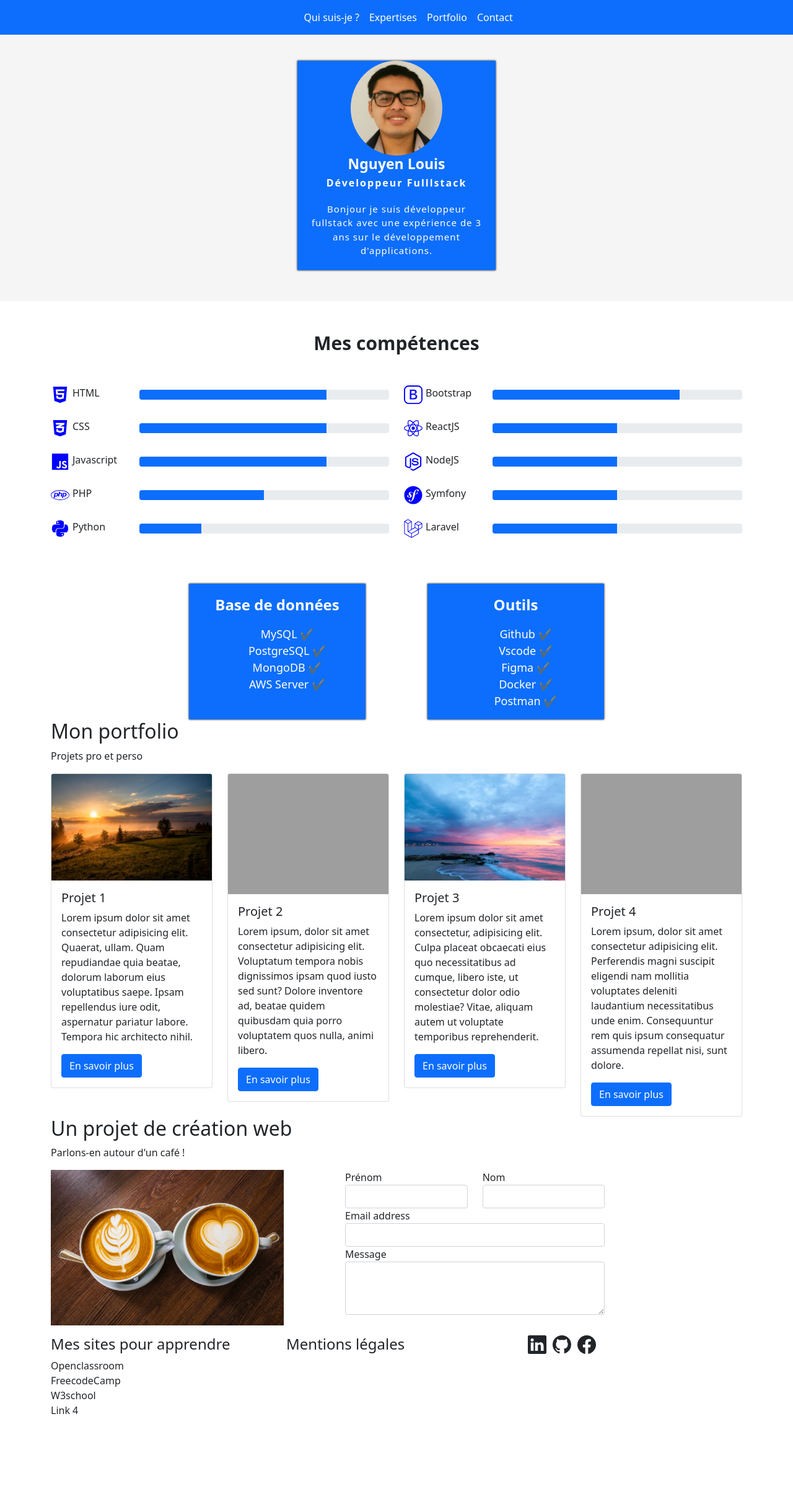
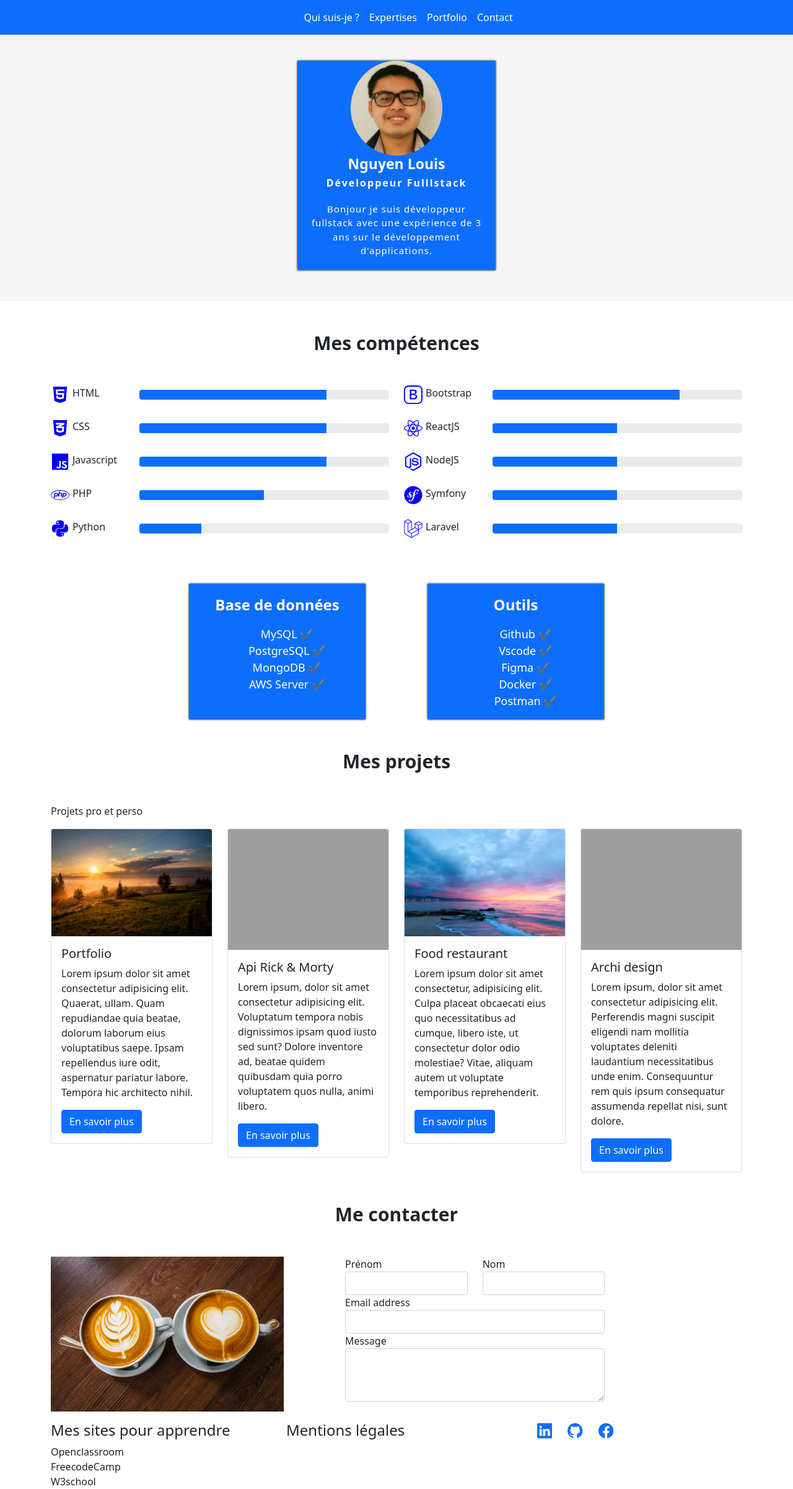
Before and after one commit to Azlou77/boostrap-project, a PHP site: page /project/index.html in a window 1280 px wide. Shown: the whole page at 62% size. Before the commit the page ends 2282 px from the top, so only its background shows below. Run offline with PHP 8.4, Linux system fonts and the light colour scheme; grey boxes are pictures that could not be loaded.

Commit message:
updates projects, contact

```diff
--- a/project/css/style.css
+++ b/project/css/style.css
@@ -1,5 +1,11 @@
 /*general*/
-
+:is(#presentation, #skills, #projects, #contact) h1{
+    text-align: center;
+    margin-top: 50px;
+    margin-bottom: 50px;
+    font-weight: 600;
+    font-size: 30px;
+}
 /* navbar */
 a.navbar-brand{
     display: flex;
@@ -74,13 +80,7 @@ ul.navbar-nav li a:hover{
     }
 }
 /*section skills*/
-#skills h1{
-    text-align: center;
-    margin-top: 50px;
-    margin-bottom: 50px;
-    font-weight: 600;
-    font-size: 30px;
-}
+
 #skills .col-lg-3{
     box-shadow: 0 0 3px 0px black;
     background-color: #0d6efd;
@@ -134,7 +134,8 @@ ul.navbar-nav li a:hover{
 
 /*footer*/
 footer svg{
-    margin-left: 10px;
+    margin-left: 25px;
+    fill: #0d6efd;
 }
 footer ul li a{
     text-decoration: none;
--- a/project/index.html
+++ b/project/index.html
@@ -303,8 +303,8 @@
     </section>
 
     <!--projects section-->
-    <section class="container">
-        <h2>Mon portfolio</h2>
+    <section class="container" id="projects">
+        <h1 class="text-center">Mes projets</h1>
         <p>Projets pro et perso</p>
             <div class="row">
                 <!-- Card bootstrap-->
@@ -312,7 +312,7 @@
                     <div class="card">
                         <img class="card-img-top" src="img/forest.jpg" alt="forest image">
                         <div class="card-body">
-                            <h5 class="card-title">Projet 1</h5>
+                            <h5 class="card-title">Portfolio</h5>
                             <p class="card-text">Lorem ipsum dolor sit amet consectetur adipisicing elit. Quaerat, ullam. Quam repudiandae quia beatae, dolorum laborum eius voluptatibus saepe. Ipsam repellendus iure odit, aspernatur pariatur labore. Tempora hic architecto nihil.</p>
                             <a href="#" class="btn btn-primary">En savoir plus</a>
                         </div>
@@ -324,7 +324,7 @@
                     <div class="card">
                         <img class="card-img-top" src="img/nature.jpg" alt="Card image cap">
                         <div class="card-body">
-                            <h5 class="card-title">Projet 2</h5>
+                            <h5 class="card-title">Api Rick & Morty</h5>
                             <p class="card-text">Lorem ipsum, dolor sit amet consectetur adipisicing elit. Voluptatum tempora nobis
                                 dignissimos ipsam quod iusto sed sunt? Dolore inventore ad, beatae quidem quibusdam quia porro
                                 voluptatem quos nulla, animi libero.</p>
@@ -338,7 +338,7 @@
                     <div class="card">
                         <img class="card-img-top" src="img/ocean.jpg" alt="Card image cap">
                         <div class="card-body">
-                            <h5 class="card-title">Projet 3</h5>
+                            <h5 class="card-title">Food restaurant</h5>
                             <p class="card-text">Lorem ipsum dolor sit amet consectetur, adipisicing elit. Culpa placeat obcaecati eius
                                 quo necessitatibus ad cumque, libero iste, ut consectetur dolor odio molestiae? Vitae, aliquam autem ut
                                 voluptate temporibus reprehenderit.</p>
@@ -353,7 +353,7 @@
                         <div class="card">
                             <img class="card-img-top" src="img/sun.jpg" alt="Card image cap">
                             <div class="card-body">
-                                <h5 class="card-title">Projet 4</h5>
+                                <h5 class="card-title">Archi design</h5>
                                 <p class="card-text">Lorem ipsum, dolor sit amet consectetur adipisicing elit. Perferendis magni
                                     suscipit eligendi nam mollitia voluptates deleniti laudantium necessitatibus unde enim. Consequuntur
                                     rem quis ipsum consequatur assumenda repellat nisi, sunt dolore.</p>
@@ -361,11 +361,10 @@
                             </div>
                         </div>
                     </div>
-                    </section>
+                </section>
     <!-- contact section-->
-    <section class="container">
-        <h2>Un projet de création web</h2>
-        <p>Parlons-en autour d'un café !</p>
+    <section class="container" id="contact">
+        <h1 class="text-center">Me contacter</h1>
         <div class="row">
             <div class="col-12 col-md-12 col-lg-5">
                 <!--side picture-->
@@ -421,9 +420,6 @@
                         <li>
                           <a href="#!" class="text-body">W3school</a>
                         </li>
-                        <li>
-                          <a href="#!" class="text-body">Link 4</a>
-                        </li>
                       </ul>
                 </div>
                 <!--Grid column-->
```
